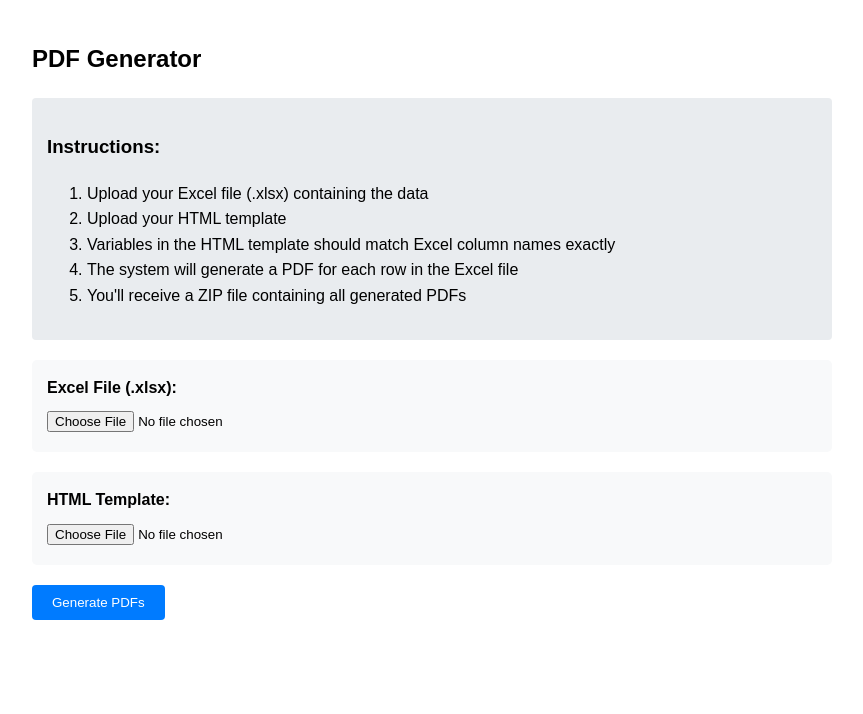
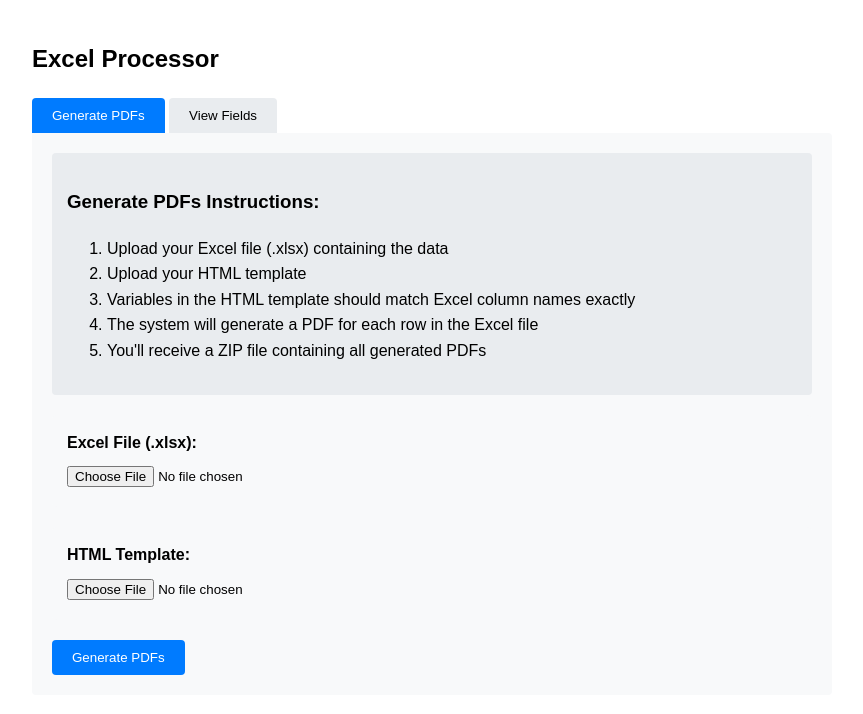
Before and after one commit to lizakobzeva/diplomnote, a Flask app: page / in a window 1280 px wide. Shown: the top 714 px of the page, without its empty margins (208-1071 px from the left). Run offline with Flask 3, Linux system fonts and the light colour scheme.

Commit message:
бекенд сухой

```diff
--- a/app.py
+++ b/app.py
@@ -76,5 +76,41 @@ def upload_file():
 
     return render_template('index.html')
 
+@app.route('/get_fields', methods=['POST'])
+def get_fields():
+    try:
+        if 'excel_file' not in request.files:
+            return jsonify({'error': 'Excel file is required', 'success': False}), 400
+
+        excel_file = request.files['excel_file']
+        if not excel_file.filename.endswith('.xlsx'):
+            return jsonify({'error': 'Invalid file format', 'success': False}), 400
+
+        df = pd.read_excel(excel_file)
+        if df.empty:
+            return jsonify({'error': 'Excel file is empty', 'success': False}), 400
+
+        columns = df.columns.tolist()
+        first_row = df.iloc[0].to_dict()
+
+        processed_row = {}
+        for key, value in first_row.items():
+            if pd.isna(value):
+                processed_row[key] = ''
+            elif isinstance(value, pd.Timestamp):
+                processed_row[key] = value.strftime('%Y-%m-%d')
+            else:
+                processed_row[key] = str(value)
+
+        return jsonify({
+            'success': True,
+            'columns': columns,
+            'first_row': processed_row
+        })
+
+    except Exception as e:
+        app.logger.error(f'Error: {str(e)}')
+        return jsonify({'error': str(e), 'success': False}), 500
+
 if __name__ == '__main__':
     app.run(debug=True)
--- a/templates/index.html
+++ b/templates/index.html
@@ -65,13 +65,55 @@
         button[type="submit"]:hover {
             background-color: #0056b3;
         }
+        .button-group {
+            margin: 20px 0;
+            display: flex;
+            gap: 10px;
+        }
+        .data-display {
+            background-color: #f8f9fa;
+            padding: 15px;
+            border-radius: 4px;
+            margin-top: 20px;
+            white-space: pre-wrap;
+            font-family: monospace;
+        }
+        .tab-container {
+            margin-top: 20px;
+        }
+        .tab-button {
+            background-color: #e9ecef;
+            border: none;
+            padding: 10px 20px;
+            cursor: pointer;
+            border-radius: 4px 4px 0 0;
+        }
+        .tab-button.active {
+            background-color: #007bff;
+            color: white;
+        }
+        .tab-content {
+            display: none;
+            padding: 20px;
+            background-color: #f8f9fa;
+            border-radius: 0 4px 4px 4px;
+        }
+        .tab-content.active {
+            display: block;
+        }
     </style>
 </head>
 <body>
-<h2>PDF Generator</h2>
+<h2>Excel Processor</h2>
 
+<div class="tab-container">
+    <button class="tab-button active" onclick="showTab('upload')">Generate PDFs</button>
+    <button class="tab-button" onclick="showTab('fields')">View Fields</button>
+</div>
+
+<div id="upload" class="tab-content active">
     <div class="instructions">
-    <h3>Instructions:</h3>
+        <h3>Generate PDFs Instructions:</h3>
         <ol>
             <li>Upload your Excel file (.xlsx) containing the data</li>
             <li>Upload your HTML template</li>
@@ -94,10 +136,40 @@
 
         <button type="submit">Generate PDFs</button>
     </form>
+</div>
+
+<div id="fields" class="tab-content">
+    <div class="instructions">
+        <h3>View Fields Instructions:</h3>
+        <p>Upload your Excel file to see the column names and first row data.</p>
+    </div>
+
+    <form id="fieldsForm">
+        <div class="form-group">
+            <label for="excel_file_fields">Excel File (.xlsx):</label>
+            <input type="file" id="excel_file_fields" name="excel_file" accept=".xlsx" required>
+        </div>
+        <button type="submit">View Fields</button>
+    </form>
+
+    <div id="fieldsResult" class="data-display"></div>
+</div>
 
 <div id="result"></div>
 
 <script>
+    function showTab(tabName) {
+        document.querySelectorAll('.tab-content').forEach(tab => {
+            tab.classList.remove('active');
+        });
+        document.querySelectorAll('.tab-button').forEach(button => {
+            button.classList.remove('active');
+        });
+
+        document.getElementById(tabName).classList.add('active');
+        event.currentTarget.classList.add('active');
+    }
+
     document.getElementById('uploadForm').onsubmit = function(e) {
         e.preventDefault();
         const resultDiv = document.getElementById('result');
@@ -133,6 +205,36 @@
             resultDiv.innerHTML = `<div class="error">❌ Error: ${error.message}</div>`;
         });
     };
+
+    document.getElementById('fieldsForm').onsubmit = function(e) {
+        e.preventDefault();
+        const resultDiv = document.getElementById('fieldsResult');
+        resultDiv.innerHTML = '<div class="loading">Loading fields...</div>';
+
+        var formData = new FormData(this);
+
+        fetch('/get_fields', {
+            method: 'POST',
+            body: formData
+        })
+        .then(response => response.json())
+        .then(data => {
+            if (data.success) {
+                resultDiv.innerHTML = `
+                    <h4>Columns:</h4>
+                    <pre>${JSON.stringify(data.columns, null, 2)}</pre>
+                    <h4>First Row Data:</h4>
+                    <pre>${JSON.stringify(data.first_row, null, 2)}</pre>
+                `;
+            } else {
+                throw new Error(data.error);
+            }
+        })
+        .catch(error => {
+            console.error('Error:', error);
+            resultDiv.innerHTML = `<div class="error">❌ Error: ${error.message}</div>`;
+        });
+    };
 </script>
 </body>
 </html>
```
Lines whose indentation alone changed are shown as unchanged.
